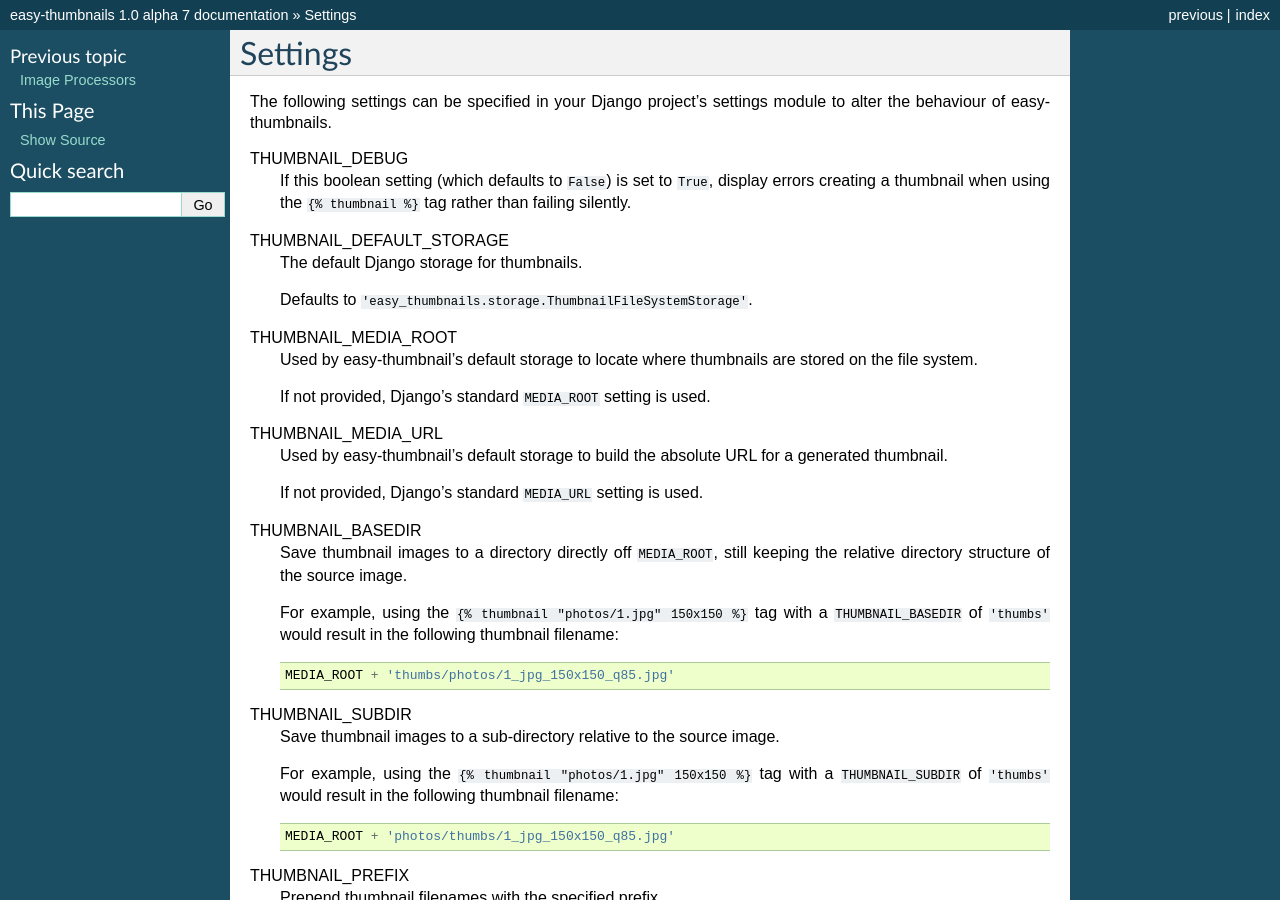
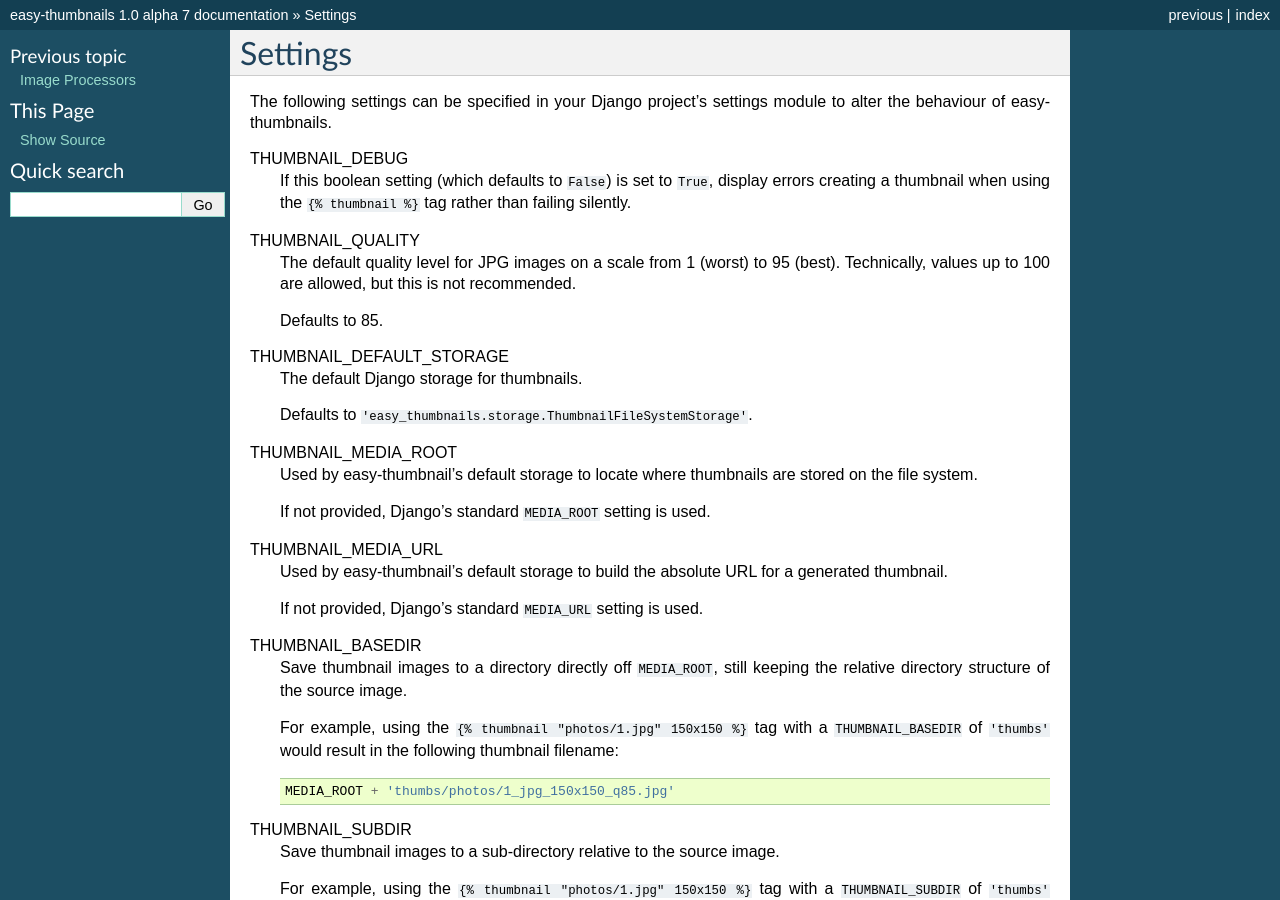
Before and after one commit to SmileyChris/easy-thumbnails, a Sphinx documentation site: the page built from docs/ref/settings.txt, in a window 1280 px wide and 900 px high. Built offline with Sphinx 7.4.7, drawn with Linux system fonts in a browser that asks for light colours.

Commit message:
Document the THUMBNAIL_QUALITY setting

```diff
--- a/docs/ref/settings.txt
+++ b/docs/ref/settings.txt
@@ -11,6 +11,13 @@
 	If this boolean setting (which defaults to ``False``) is set to ``True``,
 	display errors creating a thumbnail when using the ``{% thumbnail %}`` tag
 	rather than failing silently.
+
+THUMBNAIL_QUALITY
+	The default quality level for JPG images on a scale from 1 (worst) to 95
+	(best). Technically, values up to 100 are allowed, but this is not
+	recommended.
+
+	Defaults to 85.
 
 THUMBNAIL_DEFAULT_STORAGE
 	The default Django storage for thumbnails.
```
